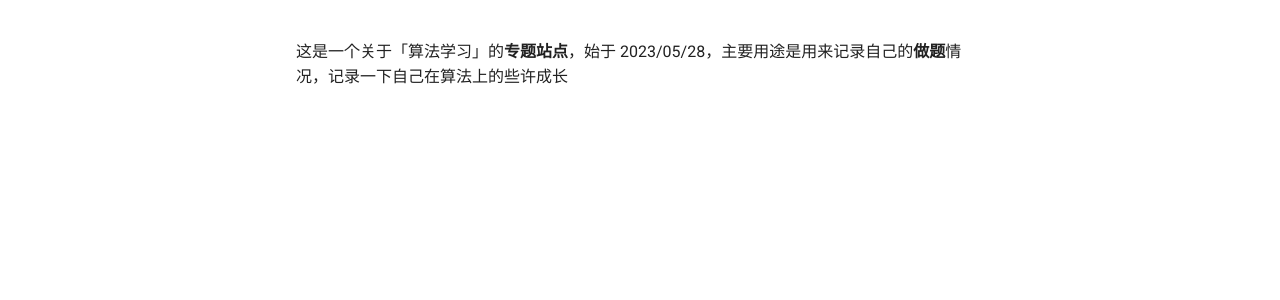
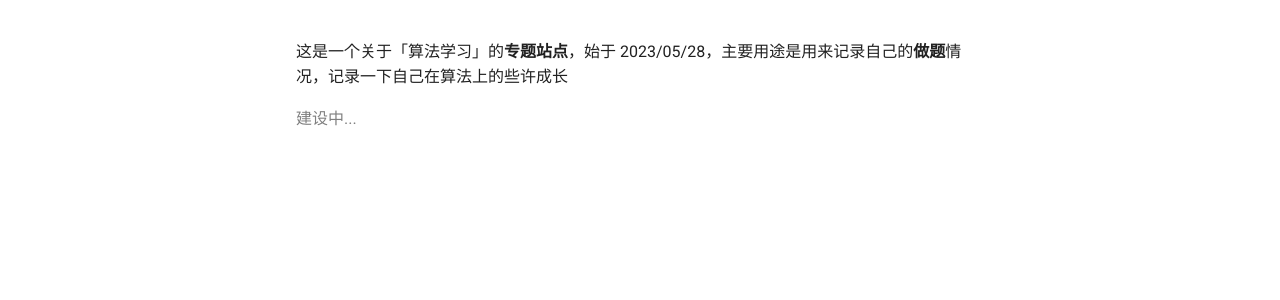
Before and after one commit to 904566722/algo, an MkDocs documentation site: the page built from docs/index.md, in a window 1280 px wide. Shown: the part 189-489 px from the top of the page. Built offline with MkDocs 1.6.1 and Material for MkDocs 9.7.7, drawn with Linux system fonts in a browser that asks for light colours; comment, search, counter and statistics services are not loaded.

Commit message:
update: about

```diff
--- a/docs/index.md
+++ b/docs/index.md
@@ -18,3 +18,5 @@ featuredImagePreview: ""
 
 
 这是一个关于「算法学习」的**专题站点**，始于 2023/05/28，主要用途是用来记录自己的**做题**情况，记录一下自己在算法上的些许成长
+
+<font color=grey>建设中...</font>
```
